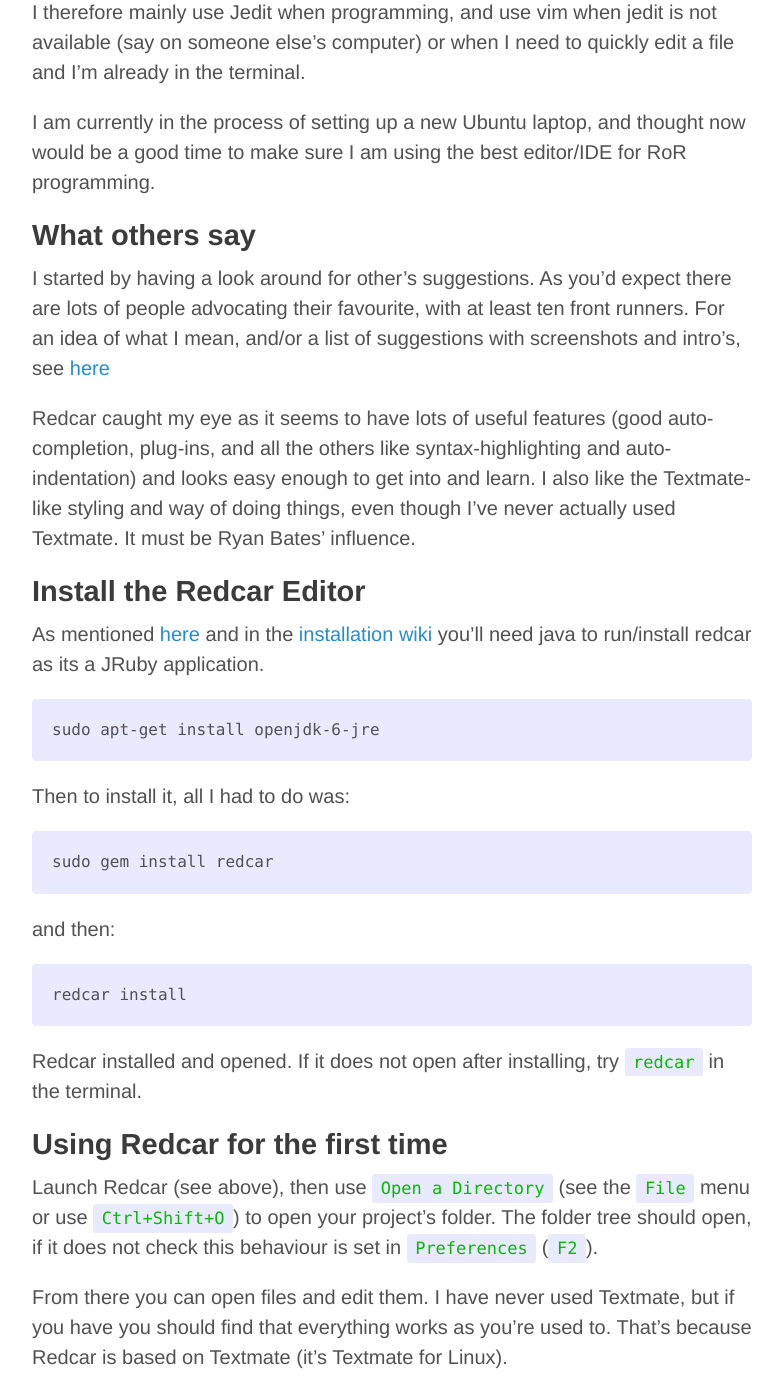
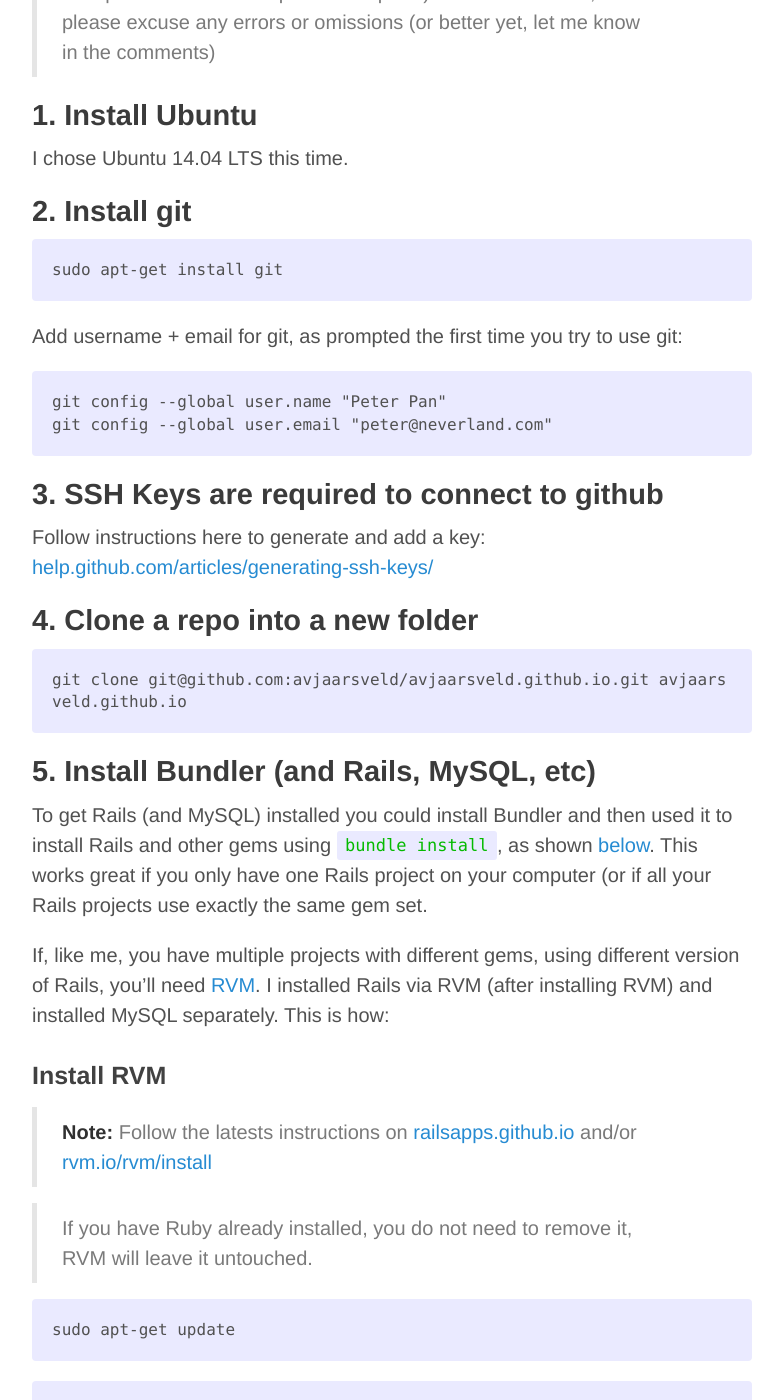
Before and after one commit to avjaarsveld/avjaarsveld.github.io, a Jekyll site: the page built from index.html, in a window 1280 px wide and 1400 px high, scrolled down 456 px. Shown: the whole window, without its empty margins (248-1031 px from the left). Built offline with Jekyll 4.4.1, drawn with Linux system fonts in a browser that asks for light colours; Markdown is read by kramdown in place of the engine named in the settings; the list of posts is cut into pages by our own code; some of the changed text lies outside the part shown.

Commit message:
New post and small changes

````diff
--- a/_config.yml
+++ b/_config.yml
@@ -4,7 +4,7 @@ relative_permalinks: true
 
 # Setup
 title:            avjaarsveld
-tagline:          '#{1.0/0.0} and beyond!'
+tagline:          'to #{1.0/0.0} and beyond!'
 url:              http://avjaarsveld.github.io
 paginate:         10
 baseurl:          /
--- /dev/null
+++ b/_posts/2015-02-16-Setting-up-an-Ubuntu-Development-Environment.md
@@ -0,0 +1,142 @@
+---
+layout: post
+title: Setting up a RVM, Ruby, Rails, Bundle, Git and Ubuntu Development Environment
+tagline: Not tested yet - may be incomplete
+tags:
+- development
+- ruby
+- rails
+- rvm
+- bundler
+- bundle
+- git
+- ubuntu
+---
+
+I've got a new laptop, so I thought I'd share what I do to set up my development
+environment, to make it easier for me next time, and to help you out...
+
+> **Note:**
+> I created these notes while doing the setup, but I have not yet had a chance to review or test
+> them (I'll do that the next time I set up an Ubuntu development computer). In the mean time,
+> please excuse any errors or omissions (or better yet, let me know in the comments)
+
+## 1. Install Ubuntu
+
+I chose Ubuntu 14.04 LTS this time.
+
+## 2. Install git
+
+```
+sudo apt-get install git
+```
+
+Add username + email for git, as prompted the first time you try to use git:
+
+```
+git config --global user.name "Peter Pan"
+git config --global user.email "peter@neverland.com"
+```
+
+## 3. SSH Keys are required to connect to github
+
+Follow instructions here to generate and add a key: [help.github.com/articles/generating-ssh-keys/](https://help.github.com/articles/generating-ssh-keys/)
+
+## 4. Clone a repo into a new folder
+
+```
+git clone git@github.com:avjaarsveld/avjaarsveld.github.io.git avjaarsveld.github.io
+```
+
+## 5. Install Bundler (and Rails, MySQL, etc)
+
+To get Rails (and MySQL) installed you could install Bundler and then used it to install Rails and
+other gems using `bundle install`, as shown [below](#no-rvm). This works great if you only have one Rails
+project on your computer (or if all your Rails projects use exactly the same gem set.
+
+If, like me, you have multiple projects with different gems, using different version of Rails,
+you'll need [RVM](https://rvm.io/). I installed Rails via RVM (after installing RVM) and installed
+MySQL separately. This is how:
+
+### Install RVM
+
+> **Note:**
+> Follow the latests instructions on
+> [railsapps.github.io](http://railsapps.github.io/installrubyonrails-ubuntu.html)
+> and/or [rvm.io/rvm/install](https://rvm.io/rvm/install)
+
+> If you have Ruby already installed, you do not need to remove it, RVM will leave it untouched.
+
+```
+sudo apt-get update
+```
+
+```
+sudo apt-get install curl
+```
+
+```
+gpg --keyserver hkp://keys.gnupg.net --recv-keys 409B6B1796C275462A1703113804BB82D39DC0E3
+```
+
+> That last command seemed to fail with the following error, but I was able to continue with the
+> installation:
+
+> ```
+> gpg: requesting key D39DC0E3 from hkp server keys.gnupg.net
+> gpg: keyserver timed out
+> gpg: keyserver receive failed: keyserver error
+> ```
+
+```
+\curl -sSL https://get.rvm.io | bash
+```
+
+```
+source /home/albert/.rvm/scripts/rvm
+```
+
+### Install a version of Ruby
+
+```
+rvm install 1.9.3
+```
+
+The above installs a specific version. `rvm install 1.8.7-p374` installs a specific version and
+patchlevel. `rvm install ruby --latest` installs the latest version.
+
+### Create a Gemset for installed Ruby version
+
+```
+rvm use 1.8.7-p374@my-project --create
+```
+
+> See [rvm.io/gemsets/creating](https://rvm.io/gemsets/creating) for more options.
+
+```
+rvm --ruby-version use 2.2.0
+# OR rvm --ruby-version use 2.0.0@my-project
+```
+
+> Optionally add `rvm 1.8.7-p374@my-project` to your .rvmrc file instead of using a `.ruby-version`
+> and `.ruby-gemset` file as shown above. See
+> [rvm.io/workflow/projects](https://rvm.io/workflow/projects) for more details.
+
+## Install Bundler  (and Rails, MySQL, etc)<a name="no-rvm"></a>
+
+Install Bundler and then used it to install Rails and other gems using `bundle install` (this is
+not nessesary if you've already installed RVM, etc as shown above)
+
+```
+sudo apt-get install bundler
+```
+
+### Install gems listed in Gemfile:
+
+```
+bundle install
+```
+
+### Check bundler is working:
+
+`bundle -v` or `bundle exec rails s` or `bundle exec jekyll serve`
````
Also changed, not shown: public/favicon.ico.
